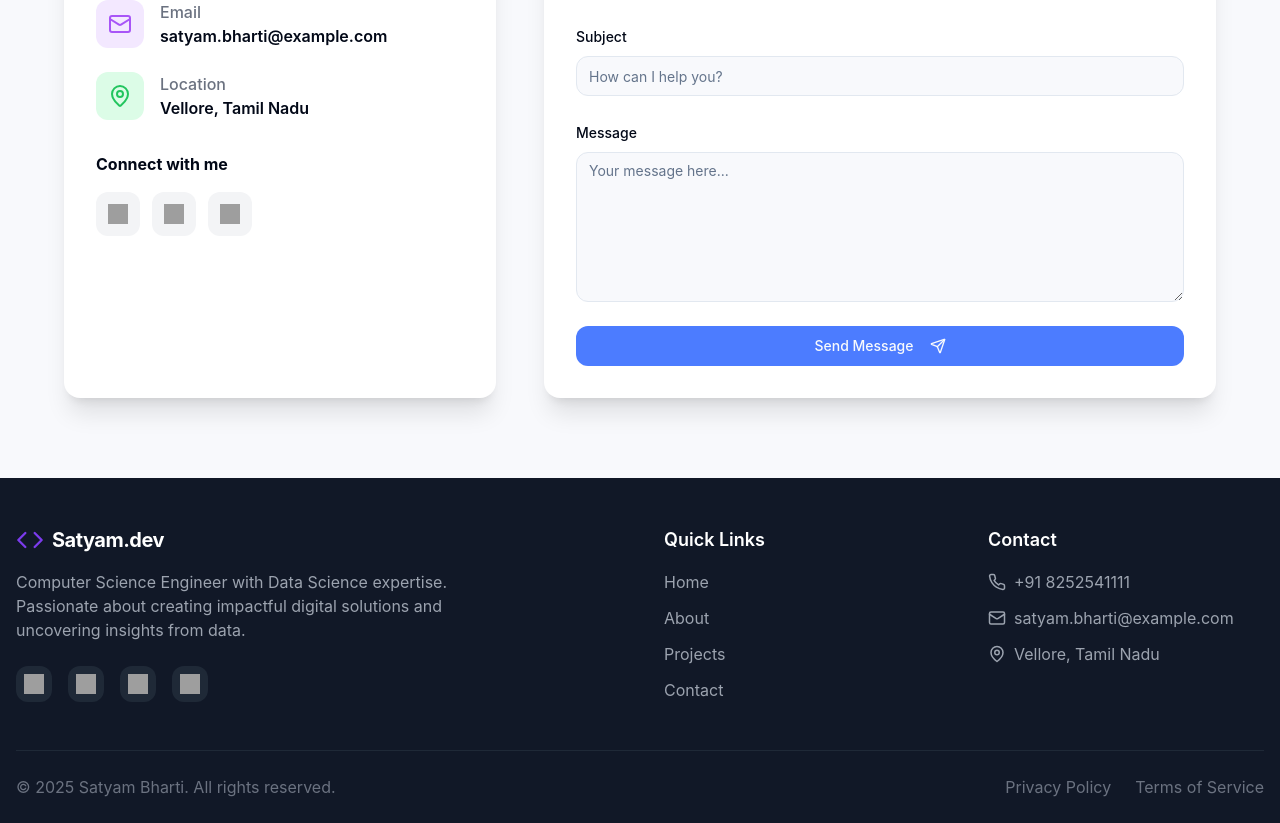
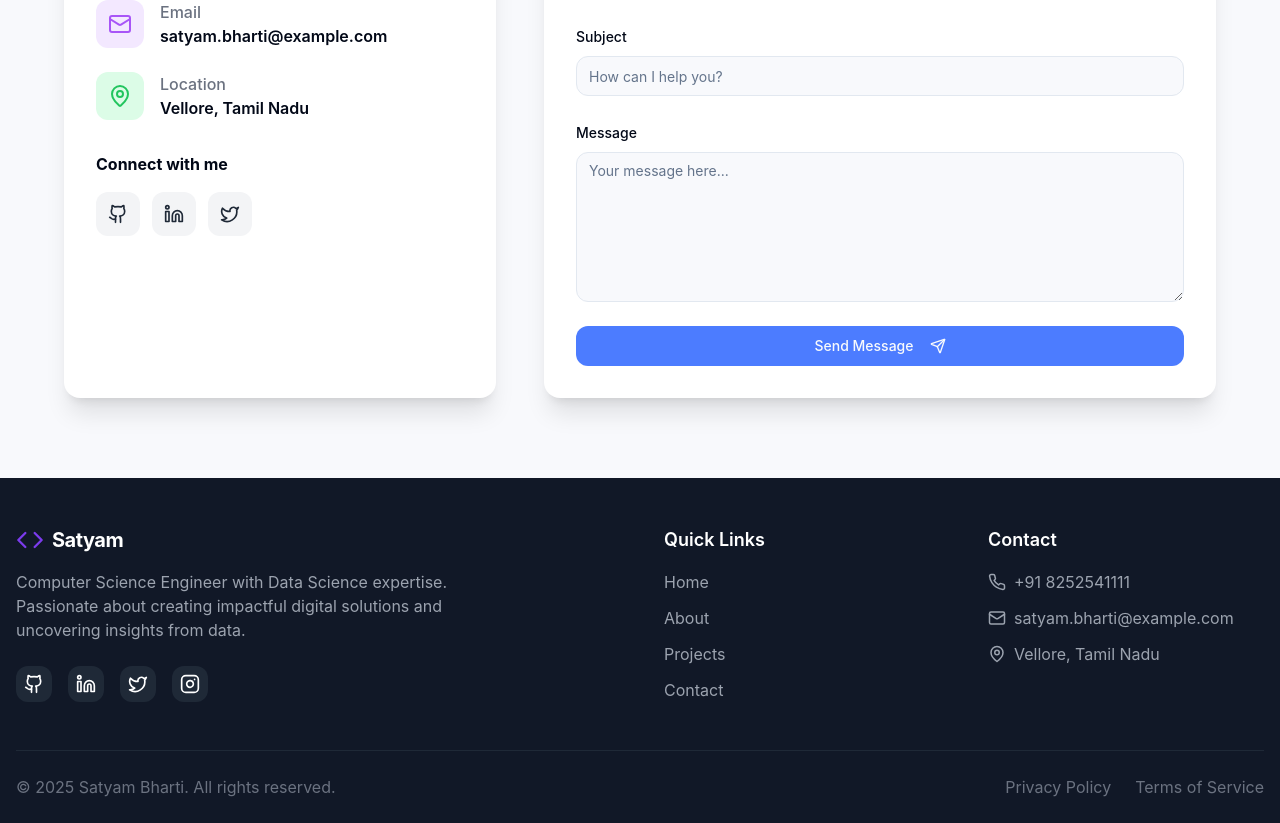
Before and after one commit to satyambharti127/colorful-portfolio-vibes, a React (Vite) app: page / in a window 1280 px wide. Shown: the part 3966-4789 px from the top of the page. Built offline with nearby package versions, Linux system fonts and the light colour scheme; grey boxes are pictures that could not be loaded.

Commit message:
Update content and fix logos
- Removed "Computer Science Engineer & Data Scientist" text.
- Removed ".dev" from "Satyam.dev" in the footer.
- Fixed LinkedIn and X logo display issues in the footer and contact page.

```diff
--- a/src/components/Contact.tsx
+++ b/src/components/Contact.tsx
@@ -1,7 +1,7 @@
 
 import { useState } from 'react';
 import { motion } from 'framer-motion';
-import { Mail, Phone, MapPin, Send } from 'lucide-react';
+import { Mail, Phone, MapPin, Send, Github, Linkedin, Twitter } from 'lucide-react';
 import { Button } from "@/components/ui/button";
 import { Input } from "@/components/ui/input";
 import { Textarea } from "@/components/ui/textarea";
@@ -112,20 +112,20 @@ const ContactSection = () => {
               <div className="mt-auto">
                 <h4 className="font-bold mb-4">Connect with me</h4>
                 <div className="flex gap-3">
-                  {["github", "linkedin", "twitter"].map((platform, index) => (
+                  {[
+                    { name: "github", icon: Github },
+                    { name: "linkedin", icon: Linkedin },
+                    { name: "twitter", icon: Twitter }
+                  ].map((platform) => (
                     <motion.a
-                      key={platform}
-                      href={`https://${platform}.com`}
+                      key={platform.name}
+                      href={`https://${platform.name}.com`}
                       target="_blank"
                       rel="noopener noreferrer"
                       whileHover={{ y: -5 }}
                       className="p-3 bg-gray-100 rounded-lg hover:bg-gray-200 transition-colors"
                     >
-                      <img
-                        src={`https://cdn.simpleicons.org/${platform}/333`}
-                        alt={platform}
-                        className="w-5 h-5"
-                      />
+                      <platform.icon className="w-5 h-5 text-gray-800" />
                     </motion.a>
                   ))}
                 </div>
--- a/src/components/Footer.tsx
+++ b/src/components/Footer.tsx
@@ -1,6 +1,5 @@
-
 import { motion } from 'framer-motion';
-import { Code } from 'lucide-react';
+import { Code, Linkedin, Twitter, Github, Instagram } from 'lucide-react';
 import { Link } from 'react-router-dom';
 
 const Footer = () => {
@@ -12,27 +11,28 @@ const Footer = () => {
             <div className="md:col-span-2">
               <Link to="/" className="flex items-center gap-2 mb-4">
                 <Code size={28} className="text-accent" />
-                <span className="text-xl font-bold tracking-tight">Satyam.dev</span>
+                <span className="text-xl font-bold tracking-tight">Satyam</span>
               </Link>
               <p className="text-gray-400 mb-6 max-w-md">
                 Computer Science Engineer with Data Science expertise.
                 Passionate about creating impactful digital solutions and uncovering insights from data.
               </p>
               <div className="flex space-x-4">
-                {["github", "linkedin", "twitter", "instagram"].map((platform) => (
+                {[
+                  { name: "github", icon: Github },
+                  { name: "linkedin", icon: Linkedin },
+                  { name: "twitter", icon: Twitter },
+                  { name: "instagram", icon: Instagram }
+                ].map((platform) => (
                   <motion.a
-                    key={platform}
-                    href={`https://${platform}.com`}
+                    key={platform.name}
+                    href={`https://${platform.name}.com`}
                     target="_blank"
                     rel="noopener noreferrer"
                     whileHover={{ y: -5 }}
                     className="p-2 bg-gray-800 rounded-lg hover:bg-gray-700 transition-colors"
                   >
-                    <img
-                      src={`https://cdn.simpleicons.org/${platform}/fff`}
-                      alt={platform}
-                      className="w-5 h-5"
-                    />
+                    <platform.icon className="w-5 h-5 text-white" />
                   </motion.a>
                 ))}
               </div>
--- a/src/components/Hero.tsx
+++ b/src/components/Hero.tsx
@@ -1,4 +1,3 @@
-
 import { motion } from 'framer-motion';
 import { Github, Linkedin, ArrowRight, Cpu, Database, LineChart } from 'lucide-react';
 import { Button } from "@/components/ui/button";
@@ -50,9 +49,6 @@ const Hero = () => {
               animate={{ opacity: 1, y: 0 }}
               transition={{ duration: 0.6, ease: "easeOut" }}
             >
-              <span className="inline-block mb-3 py-1 px-3 rounded-full text-xs font-medium bg-accent/10 text-accent">
-                Computer Science Engineer & Data Scientist
-              </span>
               <h1 className="text-4xl md:text-5xl lg:text-6xl font-bold tracking-tight mb-4">
                 Hello, I'm <span className="text-gradient">Satyam Bharti</span>
               </h1>
```
